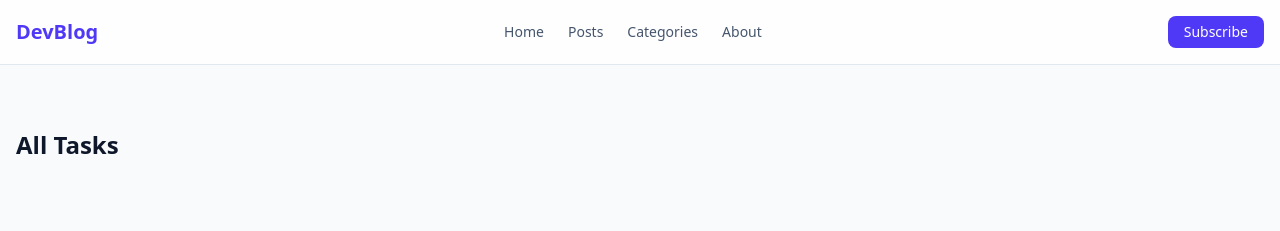
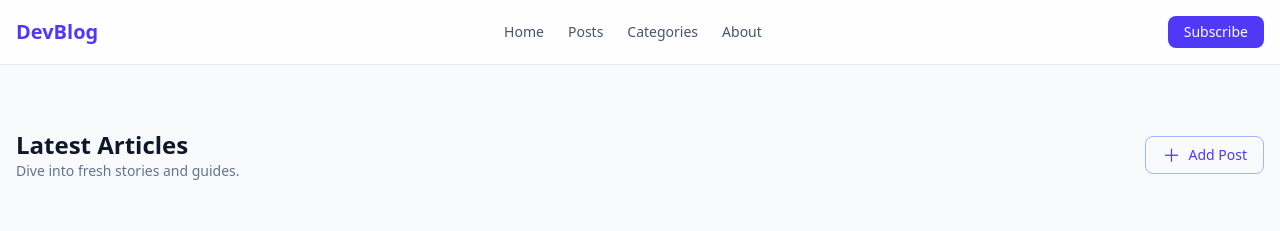
Before and after one commit to ar-pathak/Task_Manager_01, a React (Vite) app in the folder task-manager/: page / in a window 1280 px wide. Shown: the top 231 px of the page. Built offline with nearby package versions, Linux system fonts and the light colour scheme.

Commit message:
fix PostContainer

```diff
--- a/task-manager/src/components/PostContainer.jsx
+++ b/task-manager/src/components/PostContainer.jsx
@@ -1,20 +1,37 @@
 import PostList from "./PostList"
 
-const PostContainer = ({ title = "All Tasks", description }) => {
+const PostContainer = () => {
+
+    const onAddPost = () => {
+        alert("Add Post Clicked!")
+    }
+
     return (
         <section className="mx-auto w-full max-w-7xl px-4 py-10">
-            {title && (
-                <header className="mb-8">
-                    <h1 className="text-2xl font-semibold text-slate-900 dark:text-slate-100">
-                        {title}
+            <div className="flex items-center justify-between mb-8">
+                <div>
+                    <h1 className="text-2xl font-semibold text-slate-900 dark:text-white">
+                        Latest Articles
                     </h1>
-                    {description && (
-                        <p className="mt-1 max-w-xl text-sm text-slate-600 dark:text-slate-400">
-                            {description}
-                        </p>
-                    )}
-                </header>
-            )}
+                    <p className="text-sm text-slate-500 dark:text-slate-400">
+                        Dive into fresh stories and guides.
+                    </p>
+                </div>
+
+                <button
+                    onClick={onAddPost}
+                    className="
+      inline-flex items-center gap-2 rounded-lg border border-indigo-300
+      px-4 py-2 text-sm font-medium text-indigo-600
+      transition hover:bg-indigo-50
+      dark:border-indigo-600 dark:text-indigo-300 dark:hover:bg-slate-800
+    "
+                >
+                    <span className="text-lg leading-none">＋</span>
+                    Add Post
+                </button>
+            </div>
+
 
             <div><PostList /></div>
         </section>
```
